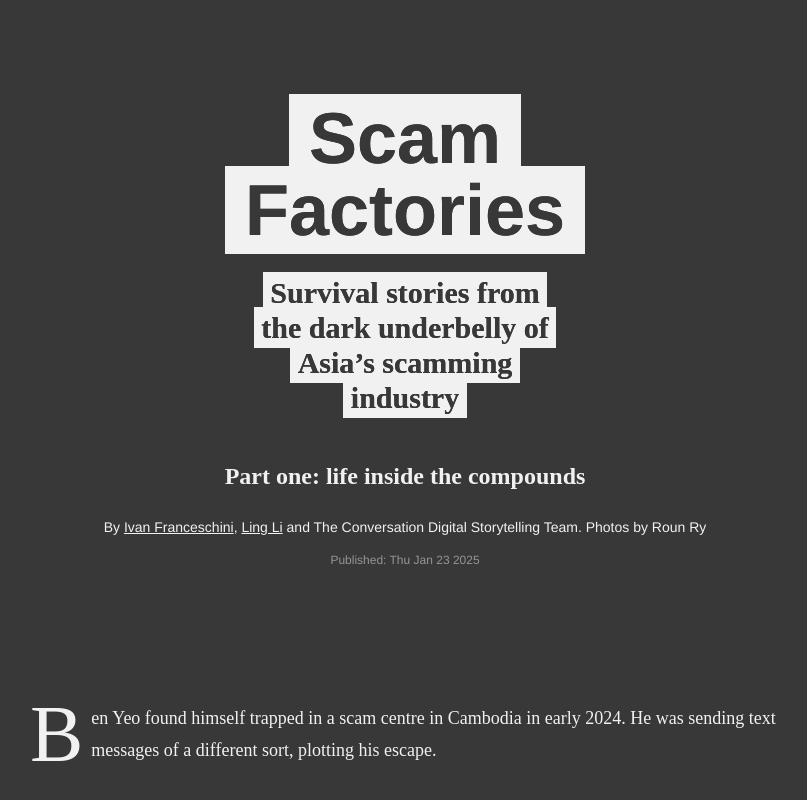
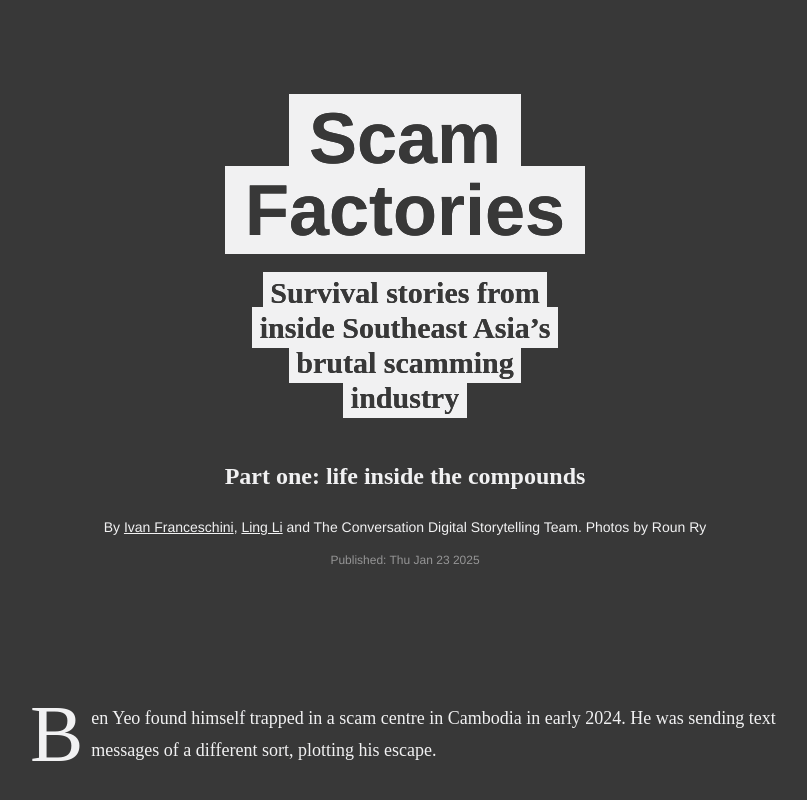
Before and after one commit to conversation/scam-centres-part-1, a React (Vite) app: page / in a window 1280 px wide. Shown: the part 3226-4026 px from the top of the page, without its empty margins (235-1042 px from the left). Built offline with nearby package versions, Linux system fonts and the light colour scheme; a web font is replaced by a local one.

Commit message:
edit: title change

```diff
--- a/src/article.mdx
+++ b/src/article.mdx
@@ -19,12 +19,12 @@ import SeverancePaymentBill from './components/SeverancePaymentBill'
 
 <ArticleSetup
   theme='dark'
-  title="Surviving Asia's brutal scamming empires"
+  title="Life inside a scam compound"
   dropCap={true}
   author='Ivan Franceschini & Ling Li'
-  image='https://images.theconversation.com/files/629474/original/file-20241101-17-hvuwhr.png?auto=format&fit=crop&q=30&ixlib=react-9.10.0&w=1946'
+  image='https://images.theconversation.com/files/611346/original/file-20240805-17-7z4xwb.jpg?ixlib=rb-4.1.0&q=15&auto=format&w=500&dpr=1'
   keywords={['Southeast Asia', 'Myanmar', 'scam', 'scam centre', 'scammers', 'Chinese scams']}
-  standfirst="Surviving Asia's brutal scamming empires"
+  standfirst="Life inside the huge scam factories across Southeast Asia using modern slavery to staff their secret compounds."
 />
 
 <ScrollSection className='intro_section' pinType='pin_block'>
@@ -63,7 +63,7 @@ import SeverancePaymentBill from './components/SeverancePaymentBill'
     <TitleTextBorder
     as={'h1'}
     className='text-center font-body text-xl font-bold md:text-3xl'
-    >Survival stories from the dark underbelly of Asia’s scamming industry</TitleTextBorder>
+    >Survival stories from inside Southeast Asia’s brutal scamming industry</TitleTextBorder>
   </div>
 
   <h3 className='text-center font-body'>Part one: life inside the compounds</h3>
```
